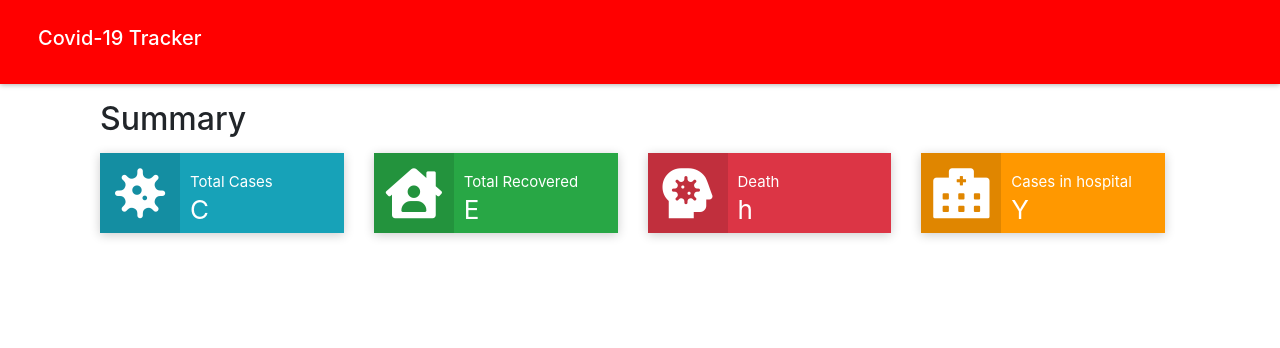
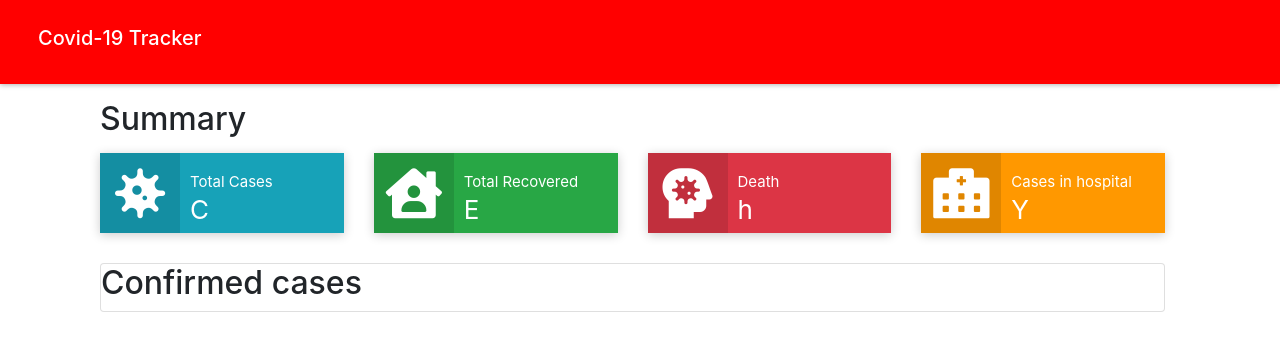
Before and after one commit to aswinks88/projectcovid, a React (Create React App) app in the folder frontend/: page / in a window 1280 px wide. Shown: the top 348 px of the page. Built offline with nearby package versions, Linux system fonts and the light colour scheme.

Commit message:
added graph component

```diff
--- /dev/null
+++ b/frontend/src/components/Graph/Graph.js
@@ -0,0 +1,28 @@
+import React from 'react'
+
+export default function Graph() {
+    return (
+        <div>
+
+          <div className='clearfix'>
+               <div className='col-xs-12 col-sm-12 col-md-12 col-lg-12'>
+                    <div className='card'>
+                         <div className='header'>
+                              <div className='row clearfix'>
+                                   <div className='col-xs-12 col-sm-6'>
+                                        <h2>Confirmed cases</h2>
+                                   </div>
+                              </div>
+                         </div>
+                         <div className='body'>
+                              <div className='dashboard-flot-chart' style={{padding: '0px', position:'relative'}}>
+
+                              </div>
+
+                         </div>
+                    </div>
+               </div>
+          </div>
+        </div>
+    )
+}
--- a/frontend/src/components/Header/Header.js
+++ b/frontend/src/components/Header/Header.js
@@ -1,5 +1,6 @@
 import React from 'react'
 import './Header.css'
+import Graph from '../Graph/Graph'
 export default function Header(props) {
     return (
          <div>
@@ -99,9 +100,10 @@ export default function Header(props) {
                          </div> */}
                     </div>
                     </div>
-
                </div>
           </div>
+          <Graph />
+
           </section>
 
 
```
